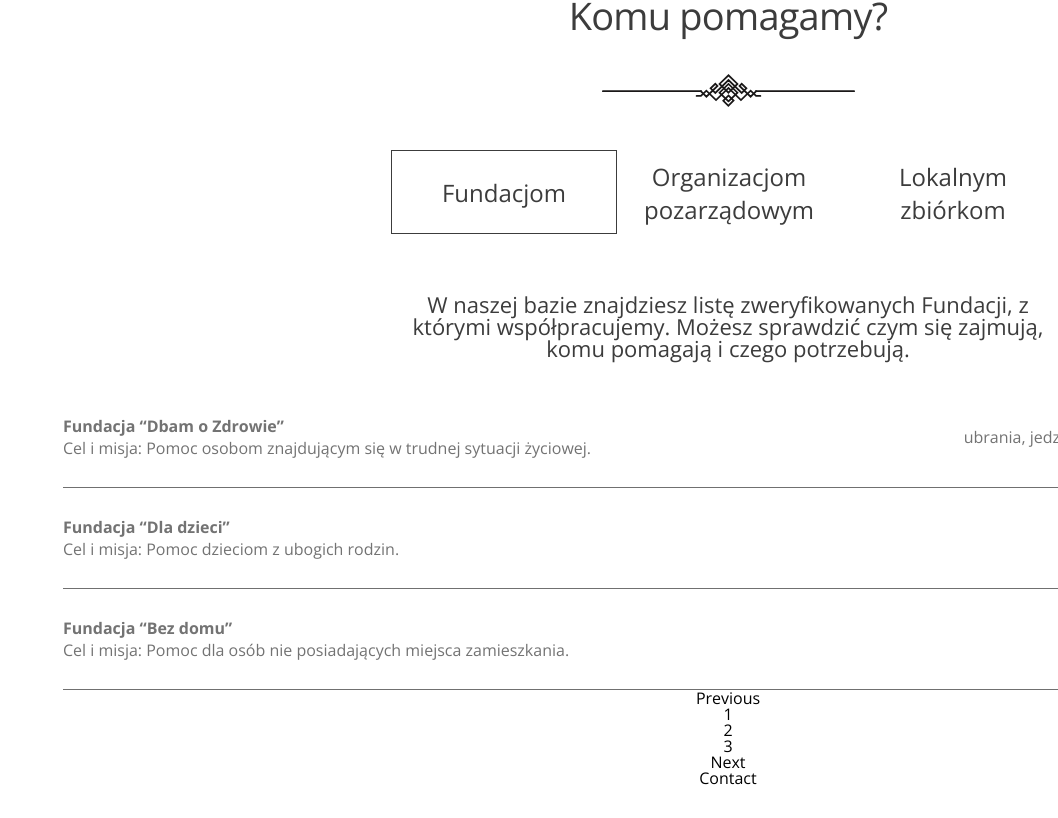
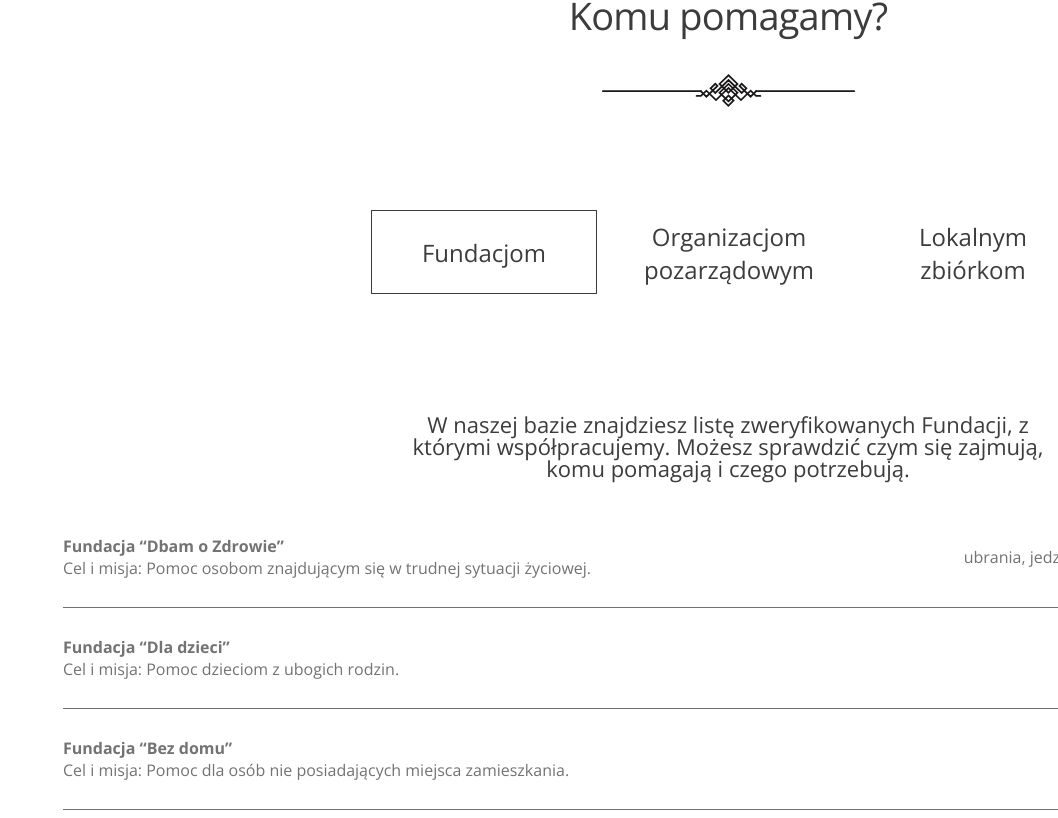
Before and after one commit to Duckjaniels/Giveaway_website, a React (Create React App) app: page / in a window 1280 px wide. Shown: the part 3182-4000 px from the top of the page, without its empty margins (222-1280 px from the left). Before the commit the page ends 3971 px from the top, so only its background shows below. Built offline with nearby package versions, Linux system fonts and the light colour scheme.

Commit message:
Who help section React styling content done

```diff
--- a/src/components/HomeWhoHelp.js
+++ b/src/components/HomeWhoHelp.js
@@ -51,7 +51,7 @@
                 <ReactPaginate
                     breakLabel="..."
                     onPageChange={handlePageClick}
-                    pageRangeDisplayed={5}
+                    pageRangeDisplayed={3}
                     pageCount={pageCount}
                     renderOnZeroPageCount={null}
                 />
--- a/src/scss/Home/HomeWhoHelp.scss
+++ b/src/scss/Home/HomeWhoHelp.scss
@@ -74,3 +74,28 @@
     }
   }
 }
+.react-tabs ul{
+  display: flex;
+  justify-content: center;
+  cursor: pointer;
+
+  .previous, .next{
+    display: none;
+  }
+  a{
+    padding: 15px 15px;
+    color: var(--color-gray);
+  }
+  li{
+    width: 40px;
+    height: 50px;
+    display: flex;
+    margin: 60px 10px;
+    li:first-child{
+      display: none;
+    }
+  }
+  .selected{
+    border: 1px solid #707070;
+  }
+}
```
